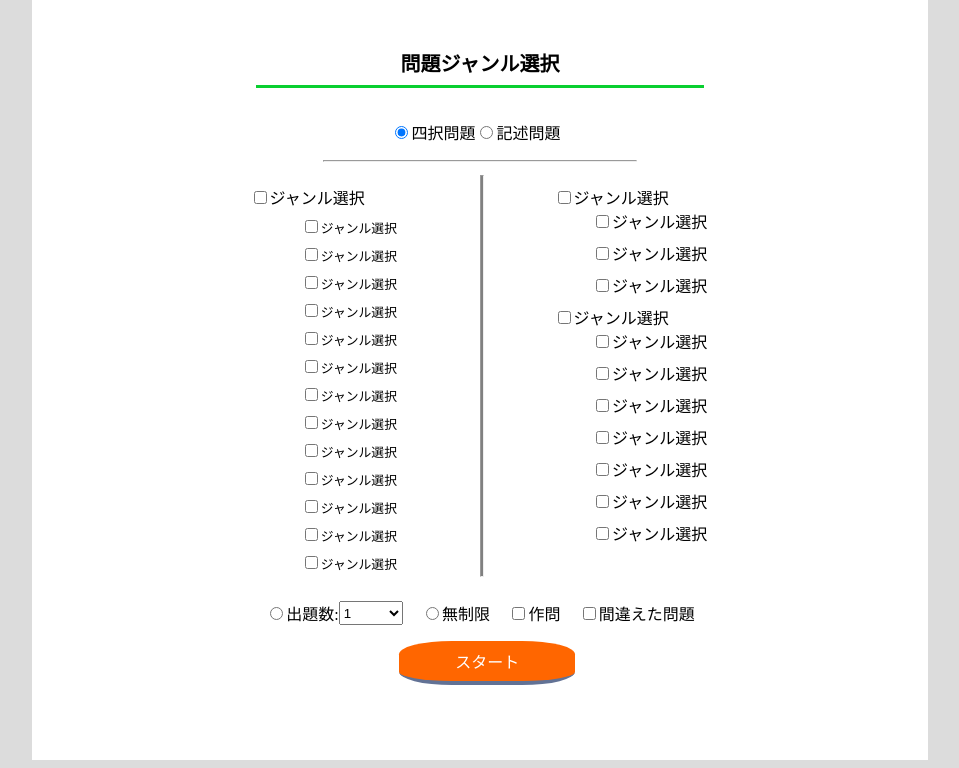
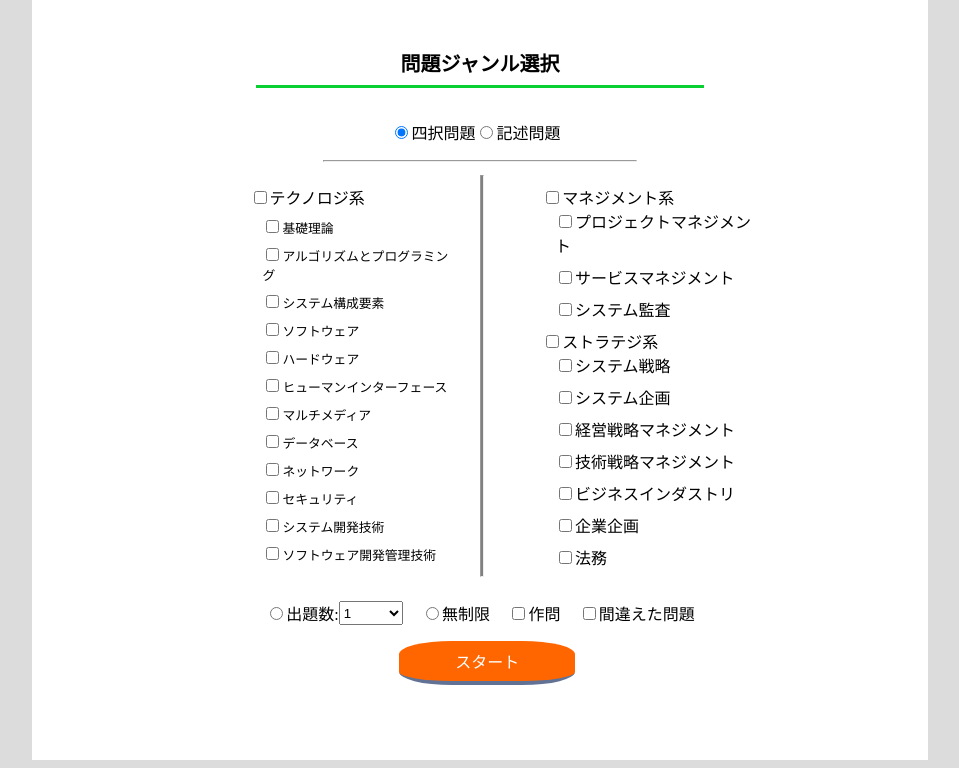
Before and after one commit to yuatomo/-------------, a PHP site: page /solveQuestion/index.html in a window 1280 px wide. Shown: the part 120-888 px from the top of the page, without its empty margins (160-1119 px from the left). Run offline with PHP 8.4, Linux system fonts and the light colour scheme.

Commit message:
作問ジャンルのジャンル追加

```diff
--- a/solveQuestion/css/index.css
+++ b/solveQuestion/css/index.css
@@ -77,11 +77,12 @@ label{
 	flex-wrap: wrap;
 	width: 100%;
 	font-size: 1vw;
-	margin-right: 5vw;
+	position: relative;
+	right: 3vw;
 }
 .Genreselection1{
 	position: relative;
-	left: 6vw;
+	left: 4vw;
 }
 
 .num{
--- a/solveQuestion/index.html
+++ b/solveQuestion/index.html
@@ -41,54 +41,53 @@
                     <div class="flexgenre">
                         <div class="checkedgenre">
                             <div class="summary">
-                                <label for="check101"><input type="checkbox" id="check101" name="Genreselection" value="Genreselection">ジャンル選択</label>
+                                <label for="check101"><input type="checkbox" id="check101" name="Genreselection" value="Genreselection">テクノロジ系</label>
                             </div>
                             <div class="Genreselection">
                                 <div class="checkbutton">
-                                    <label for="check1"><input type="checkbox" id="check1" name="Genreselection" value="Genreselection">ジャンル選択</label>
-                                    <label for="check2"><input type="checkbox" id="check2" name="Genreselection" value="Genreselection">ジャンル選択</label>
-                                    <label for="check3"><input type="checkbox" id="check3" name="Genreselection" value="Genreselection">ジャンル選択</label>
-                                    <label for="check4"><input type="checkbox" id="check4" name="Genreselection" value="Genreselection">ジャンル選択</label>
-                                    <label for="check5"><input type="checkbox" id="check5" name="Genreselection" value="Genreselection">ジャンル選択</label>
-                                    <label for="check6"><input type="checkbox" id="check6" name="Genreselection" value="Genreselection">ジャンル選択</label>
-                                    <label for="check7"><input type="checkbox" id="check7" name="Genreselection" value="Genreselection">ジャンル選択</label>
-                                    <label for="check8"><input type="checkbox" id="check8" name="Genreselection" value="Genreselection">ジャンル選択</label>
-                                    <label for="check9"><input type="checkbox" id="check9" name="Genreselection" value="Genreselection">ジャンル選択</label>
-                                    <label for="check10"><input type="checkbox" id="check10" name="Genreselection" value="Genreselection">ジャンル選択</label>
-                                    <label for="check11"><input type="checkbox" id="check11" name="Genreselection" value="Genreselection">ジャンル選択</label>
-                                    <label for="check12"><input type="checkbox" id="check12" name="Genreselection" value="Genreselection">ジャンル選択</label>
-                                    <label for="check13"><input type="checkbox" id="check13" name="Genreselection" value="Genreselection">ジャンル選択</label>
+                                    <label for="check1"><input type="checkbox" id="check1" name="Genreselection" value="Genreselection">基礎理論</label>
+                                    <label for="check2"><input type="checkbox" id="check2" name="Genreselection" value="Genreselection">アルゴリズムとプログラミング</label>
+                                    <label for="check3"><input type="checkbox" id="check3" name="Genreselection" value="Genreselection">システム構成要素</label>
+                                    <label for="check4"><input type="checkbox" id="check4" name="Genreselection" value="Genreselection">ソフトウェア</label>
+                                    <label for="check5"><input type="checkbox" id="check5" name="Genreselection" value="Genreselection">ハードウェア</label>
+                                    <label for="check6"><input type="checkbox" id="check6" name="Genreselection" value="Genreselection">ヒューマンインターフェース</label>
+                                    <label for="check7"><input type="checkbox" id="check7" name="Genreselection" value="Genreselection">マルチメディア</label>
+                                    <label for="check8"><input type="checkbox" id="check8" name="Genreselection" value="Genreselection">データベース</label>
+                                    <label for="check9"><input type="checkbox" id="check9" name="Genreselection" value="Genreselection">ネットワーク</label>
+                                    <label for="check10"><input type="checkbox" id="check10" name="Genreselection" value="Genreselection">セキュリティ</label>
+                                    <label for="check11"><input type="checkbox" id="check11" name="Genreselection" value="Genreselection">システム開発技術</label>
+                                    <label for="check12"><input type="checkbox" id="check12" name="Genreselection" value="Genreselection">ソフトウェア開発管理技術</label>
                                 </div>
 
                             </div>
                         </div>
                         <div class="questioninput">
                             <div class="summary1">
-                                <label for="check102"><input type="checkbox" id="check102"  name="Genreselection" value="Genreselection">ジャンル選択</label>
+                                <label for="check102"><input type="checkbox" id="check102"  name="Genreselection" value="Genreselection">マネジメント系</label>
                             </div>
                             <div class="Genreselection1">
-                                <label for="check14"><input type="checkbox" id="check14" name="Genreselection" value="Genreselection">ジャンル選択</label>
-                                <label for="check15"><input type="checkbox" id="check15" name="Genreselection" value="Genreselection">ジャンル選択</label>
-                                <label for="check16"><input type="checkbox" id="check16" name="Genreselection" value="Genreselection">ジャンル選択</label>
+                                <label for="check14"><input type="checkbox" id="check14" name="Genreselection" value="Genreselection">プロジェクトマネジメント</label>
+                                <label for="check15"><input type="checkbox" id="check15" name="Genreselection" value="Genreselection">サービスマネジメント</label>
+                                <label for="check16"><input type="checkbox" id="check16" name="Genreselection" value="Genreselection">システム監査</label>
                             </div>
                             <div class="summary1">
-                                <label for="check103"><input type="checkbox" id="check103" name="Genreselection" value="Genreselection">ジャンル選択</label>
+                                <label for="check103"><input type="checkbox" id="check103" name="Genreselection" value="Genreselection">ストラテジ系</label>
                             </div>
                             <div class="Genreselection1">
-                                <label for="check17"><input type="checkbox" id="check7" name="Genreselection" value="Genreselection">ジャンル選択</label>
-                                <label for="check18"><input type="checkbox" id="check8" name="Genreselection" value="Genreselection">ジャンル選択</label>
-                                <label for="check19"><input type="checkbox" id="check5" name="Genreselection" value="Genreselection">ジャンル選択</label>
-                                <label for="check20"><input type="checkbox" id="check5" name="Genreselection" value="Genreselection">ジャンル選択</label>
-                                <label for="check21"><input type="checkbox" id="check5" name="Genreselection" value="Genreselection">ジャンル選択</label>
-                                <label for="check22"><input type="checkbox" id="check5" name="Genreselection" value="Genreselection">ジャンル選択</label>
-                                <label for="check23"><input type="checkbox" id="check5" name="Genreselection" value="Genreselection">ジャンル選択</label>
+                                <label for="check17"><input type="checkbox" id="check7" name="Genreselection" value="Genreselection">システム戦略</label>
+                                <label for="check18"><input type="checkbox" id="check8" name="Genreselection" value="Genreselection">システム企画</label>
+                                <label for="check19"><input type="checkbox" id="check5" name="Genreselection" value="Genreselection">経営戦略マネジメント</label>
+                                <label for="check20"><input type="checkbox" id="check5" name="Genreselection" value="Genreselection">技術戦略マネジメント</label>
+                                <label for="check21"><input type="checkbox" id="check5" name="Genreselection" value="Genreselection">ビジネスインダストリ</label>
+                                <label for="check22"><input type="checkbox" id="check5" name="Genreselection" value="Genreselection">企業企画</label>
+                                <label for="check23"><input type="checkbox" id="check5" name="Genreselection" value="Genreselection">法務</label>
                             </div>
                         </div>
                     </div>
                     <div class="num">
                         <div class="suu">
 
-                            <label for="questioninput"><input type="radio" name="questionlimit">出題数:</label>
+                            <label for="questioninput"><input type="radio" name="questionlimit" id="questioninput">出題数:</label>
                             <select name="questioninput" id="questioninput" class="textnum">
                                 <option value="1">1</option>
                                 <script src="js/index.js"></script>
```
